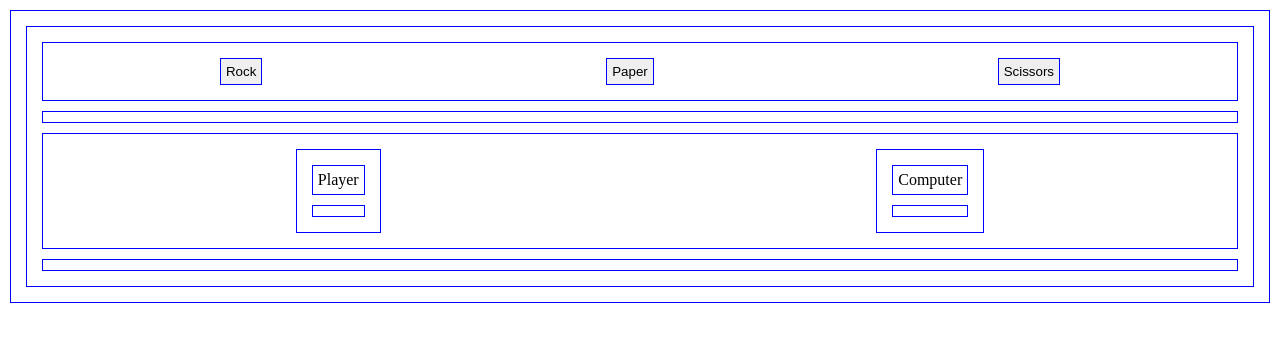
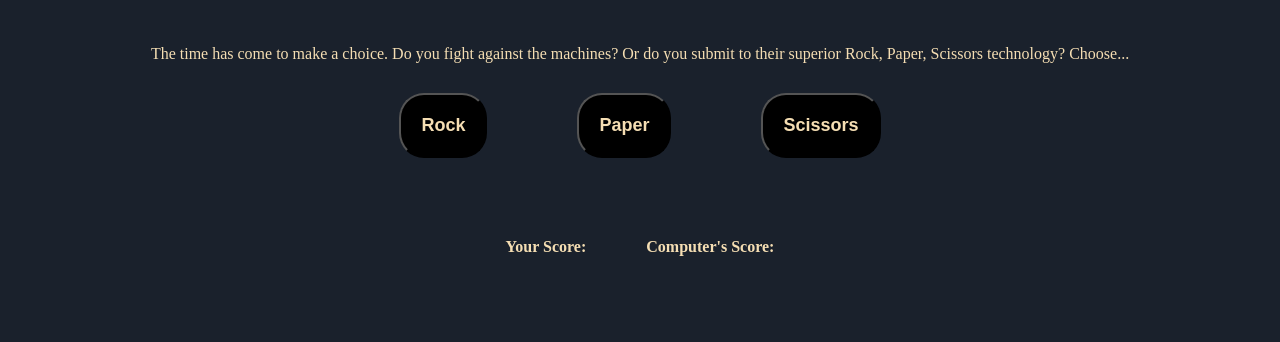
Before and after one commit to RansomDC/rock-paper-scissors-practice, a plain HTML site: page index.html in a window 1280 px wide. Drawn offline with Linux system fonts and the light colour scheme.

Commit message:
Added styles to all of the elements for a better appearance. Updated some of the text lines.

```diff
--- a/index.html
+++ b/index.html
@@ -9,6 +9,7 @@
 </head>
 <body>
 
+<div class="header">The time has come to make a choice. Do you fight against the machines? Or do you submit to their superior Rock, Paper, Scissors technology? Choose...</div>
 
 <div class="buttons">
     <button class="rock">Rock</button>
@@ -19,11 +20,11 @@
 <div class="results"></div>
 <div class="scores">
     <div class="container">
-        <div class="name">Player</div>
+        <div class="name">Your Score:</div>
         <div class="playerScore score"></div>
     </div>
     <div class="container">
-        <div class="name">Computer</div>
+        <div class="name">Computer's Score:</div>
         <div class="computerScore score"></div>
     </div>
 </div>
--- a/script.js
+++ b/script.js
@@ -26,6 +26,7 @@ function playRound(playerPlay, computerPlay) {
         playerSB.textContent = +playerSB.textContent +1;
         if ((+playerSB.textContent === 5) && (+computerSB.textContent < 5)) {
             roundResults.textContent = "You have won best out of five games!";
+            roundResults.classList.add('addedText');
             resultContainer.appendChild(roundResults);
             resetGame();
         }
@@ -35,12 +36,15 @@ function playRound(playerPlay, computerPlay) {
         computerSB.textContent = +computerSB.textContent +1;
         if ((+computerSB.textContent === 5) && (+playerSB.textContent < 5)) {
             roundResults.textContent = "You have lost best out of five games!";
+            roundResults.classList.add('addedText');
             resultContainer.appendChild(roundResults);
+
             resetGame();
         }
     } else {
-        resultText.textContent = "You tied!";
+        resultText.textContent = "A tie match! Choose again!";
         resultContainer.appendChild(resultText);
+        resultText.classList.add('addedText');
     }
 }
 
--- a/style.css
+++ b/style.css
@@ -1,10 +1,37 @@
 *{
-    border: 1px solid blue;
+    background-color: rgb(26, 33, 44);
+    color: wheat;
+    /*border: 1px solid blue;*/
     margin: 10px;
     padding: 5px;
 }
 
+.header, .addedText, .resetContainer, .results, .score {
+    text-align: center;
+}
+
 .scores, .buttons {
     display: flex;
-    justify-content: space-around;
+    justify-content: center;
 }
+
+button {
+    background-color: black;
+    font-size: large;
+    font-weight: bold;
+    border-radius: 25px;
+    padding: 20px;
+}
+
+.name {
+    font-weight: bold;
+}
+
+.score {
+    font-weight: bold;
+    font-size: xx-large;
+}
+
+.paper {
+    margin: 10px 80px;
+}
```
